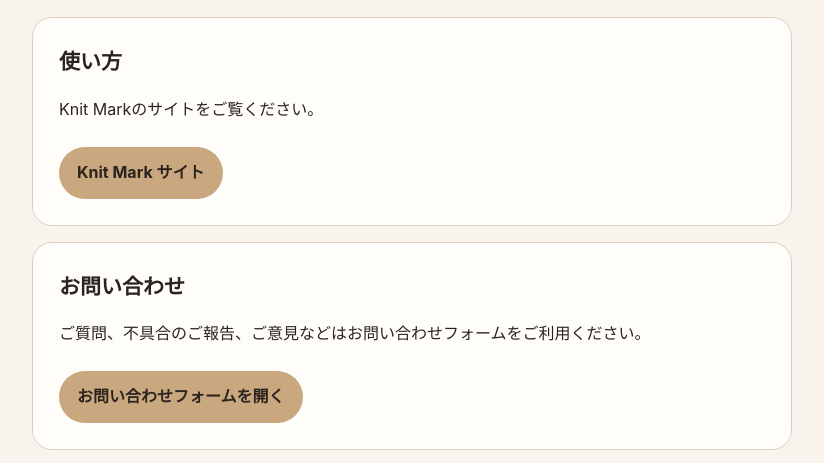
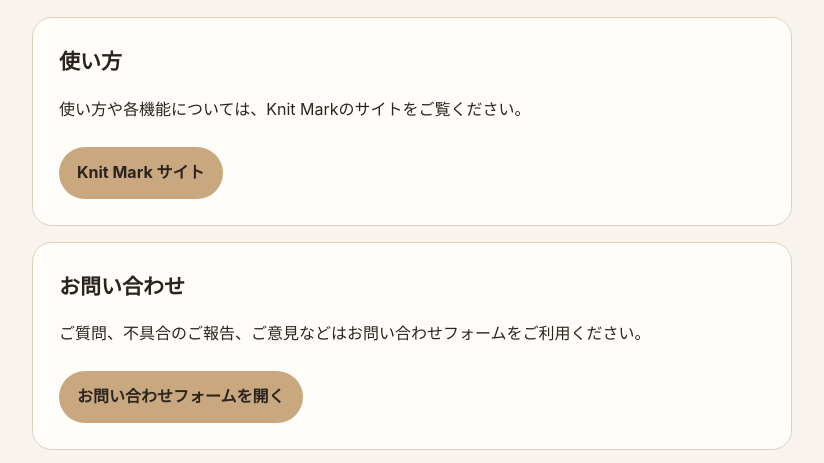
Before and after one commit to s1290025/KnitMark_share, a plain HTML site: page support/ja/index.html in a window 1280 px wide. Shown: the part 283-746 px from the top of the page, without its empty margins (228-1052 px from the left). Drawn offline with Linux system fonts and the light colour scheme.

Commit message:
Refine Japanese support guide description

```diff
--- a/support/ja/index.html
+++ b/support/ja/index.html
@@ -23,7 +23,7 @@
 
   <section class="card">
     <h2>使い方</h2>
-    <p>Knit Markのサイトをご覧ください。</p>
+    <p>使い方や各機能については、Knit Markのサイトをご覧ください。</p>
     <a class="button" href="../../">Knit Mark サイト</a>
   </section>
 
```
